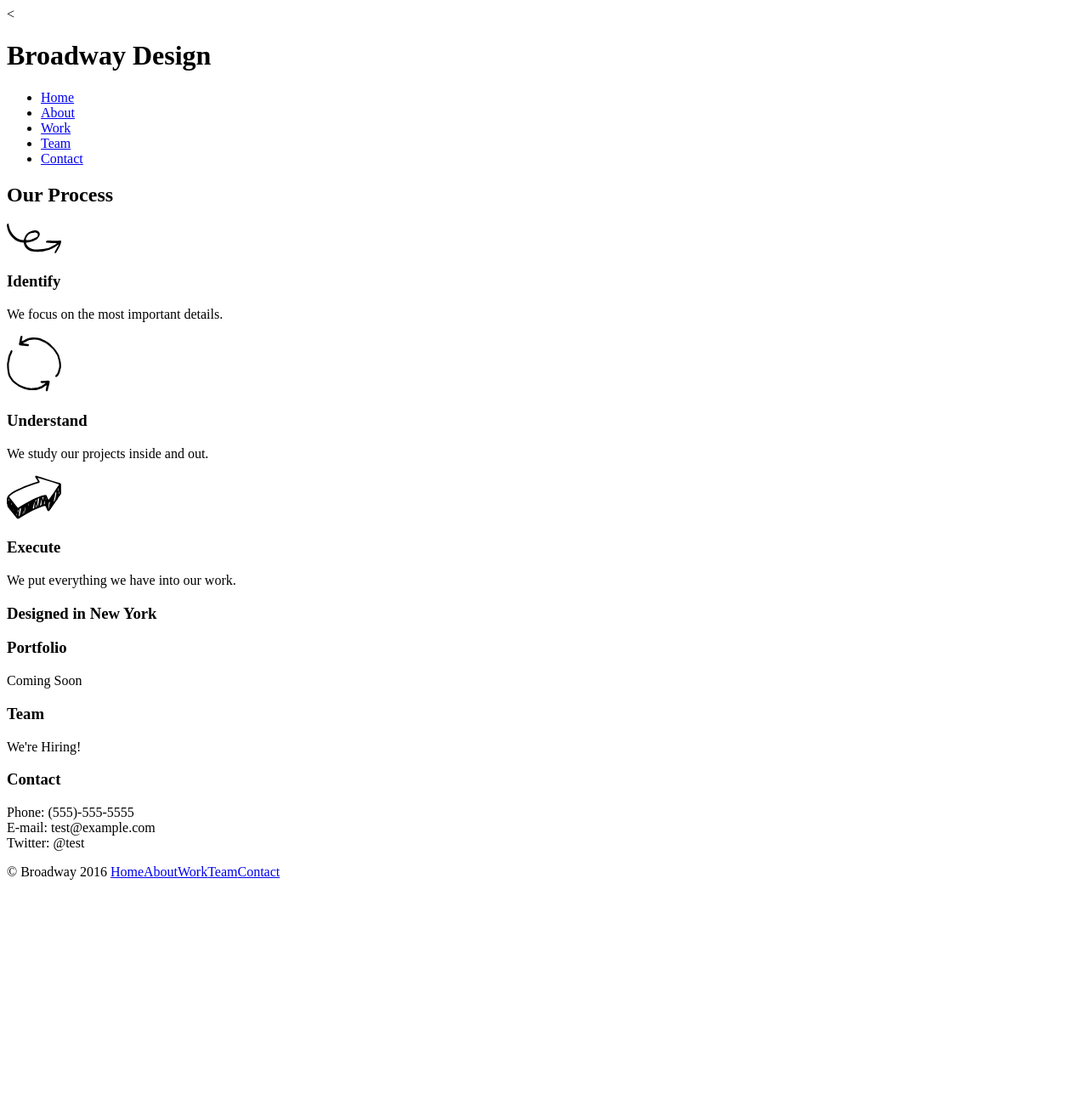
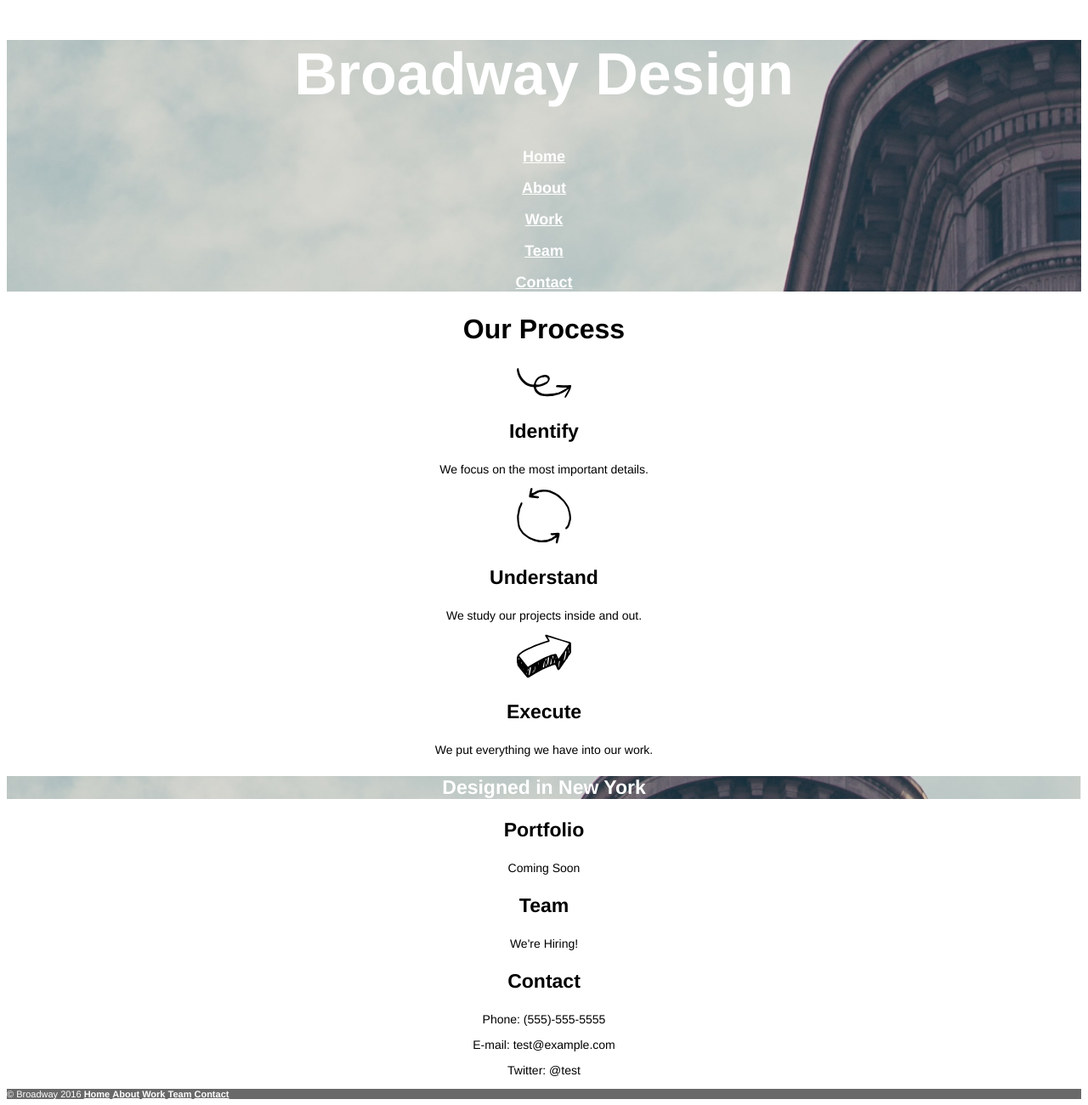
Before and after one commit to DaveAda/broadway, a plain HTML site: page index.html in a window 1280 px wide. Shown: the whole page at 85% size. Before the commit the page ends 1051 px from the top, so only its background shows below. Drawn offline with Linux system fonts and the light colour scheme.

Commit message:
Site finished

```diff
--- a/index.html
+++ b/index.html
@@ -1,5 +1,5 @@
 <!DOCTYPE html>
-<<html>
+<html>
 <head>
 	<title>BroadWay Design</title>
 	<link href="style.css" type="text/css" rel="stylesheet">
@@ -7,13 +7,11 @@
 <body>
 	<div class="header">
 		<h1>Broadway Design</h1>
-		<ul>
-			<li><a href="#">Home</a></li>
-			<li><a href="#">About</a></li>
-			<li><a href="#">Work</a></li>
-			<li><a href="#">Team</a></li>
-			<li><a href="#">Contact</a></li>
-		</ul>
+		<p><a href="#">Home</a></p>
+		<p><a href="#">About</a></p>
+		<p><a href="#">Work</a></p>
+		<p><a href="#">Team</a></p>
+		<p><a href="#">Contact</a></p>
 	</div>
 	<div class="body1">
 		<h2>Our Process</h2>
@@ -28,7 +26,7 @@
 		<p>We put everything we have into our work.</p>
 	</div>
 	<div class="middlebanner">
-		<h3><strong>Designed in New York</strong></h3>
+		<h3>Designed in New York</h3>
 	</div>
 	<div class="body2">
 		<h3>Portfolio</h3>
@@ -36,10 +34,18 @@
 		<h3>Team</h3>
 		<p>We're Hiring!</p>
 		<h3>Contact</h3>
-		<p>Phone: (555)-555-5555<br>E-mail: test@example.com<br>Twitter: @test</p>
+			<p>Phone: (555)-555-5555</p>
+			<p>E-mail: test@example.com</p>
+			<p>Twitter: @test</p>
 	</div>
 	<div class="footer">
-		<p>&copy Broadway 2016 <a href="#">Home</a><a href="#">About</a><a href="#">Work</a><a href="#">Team</a><a href="#">Contact</a></p>
+		<p>&copy Broadway 2016
+			<a href="#">Home</a>
+			<a href="#">About</a>
+			<a href="#">Work</a>
+			<a href="#">Team</a>
+			<a href="#">Contact</a>
+		</p>
 	</div>
 
 </body>
--- a/style.css
+++ b/style.css
@@ -0,0 +1,66 @@
+/*ALL*/
+body{
+	text-align: center;
+	font-family: Helvetica;
+}
+
+h3{
+	font-size: 23px;
+	font-weight: bold;
+}
+
+/*HEADER*/
+.header{
+	background-image: url("media/photo/the-flatiron-building.png");
+	background-size: cover;
+}
+
+.header h1{
+	font-size: 70px;
+	font-weight: bold;
+	color: #fff;
+}
+
+.header a{
+	color: #fff;
+	font-size: 18px;
+	font-weight: bold;
+}
+/*END HEADER*/
+/*BODY 1*/
+.body1 h2{
+	font-size: 32px;
+	font-weight: bold;
+}
+
+.body1, .body2 p{
+	font-size: 14px;
+}
+/*END BODY1*/
+/*MIDDLEBANNER*/
+.middlebanner{
+	background-image: url("media/photo/the-flatiron-building.png");
+	background-size: cover;
+}
+
+.middlebanner h3{
+	color: #fff;
+	font-weight: bold;
+	font-size: 23px;
+}
+/*END MIDDLEBANNER*/
+/*FOOTER*/
+.footer{
+	background-color: dimgray;
+	text-align: left;
+}
+
+.footer p{
+	font-size: 11px;
+	color: #fff;
+}
+
+.footer p a{
+	color: #fff;
+	font-weight: bold;
+}
```
